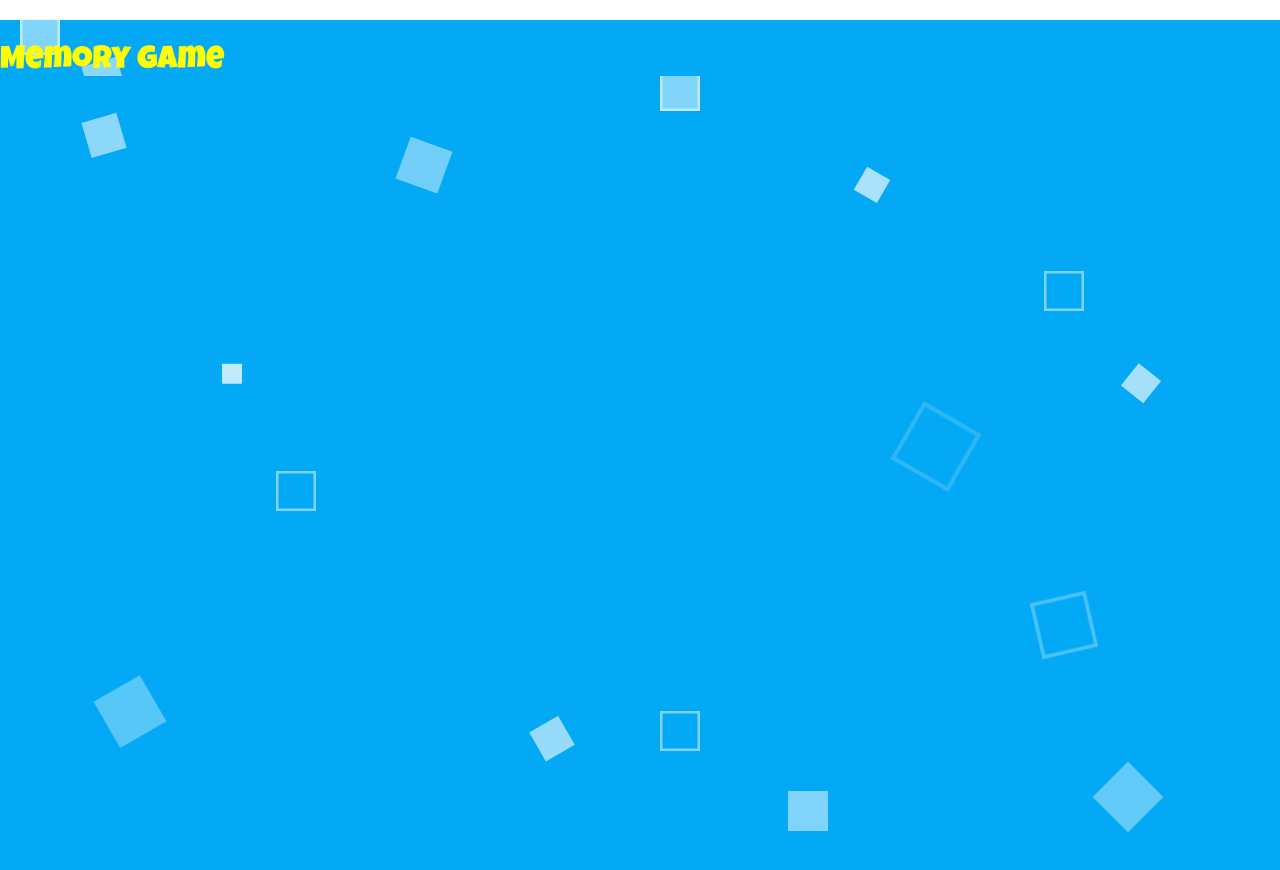
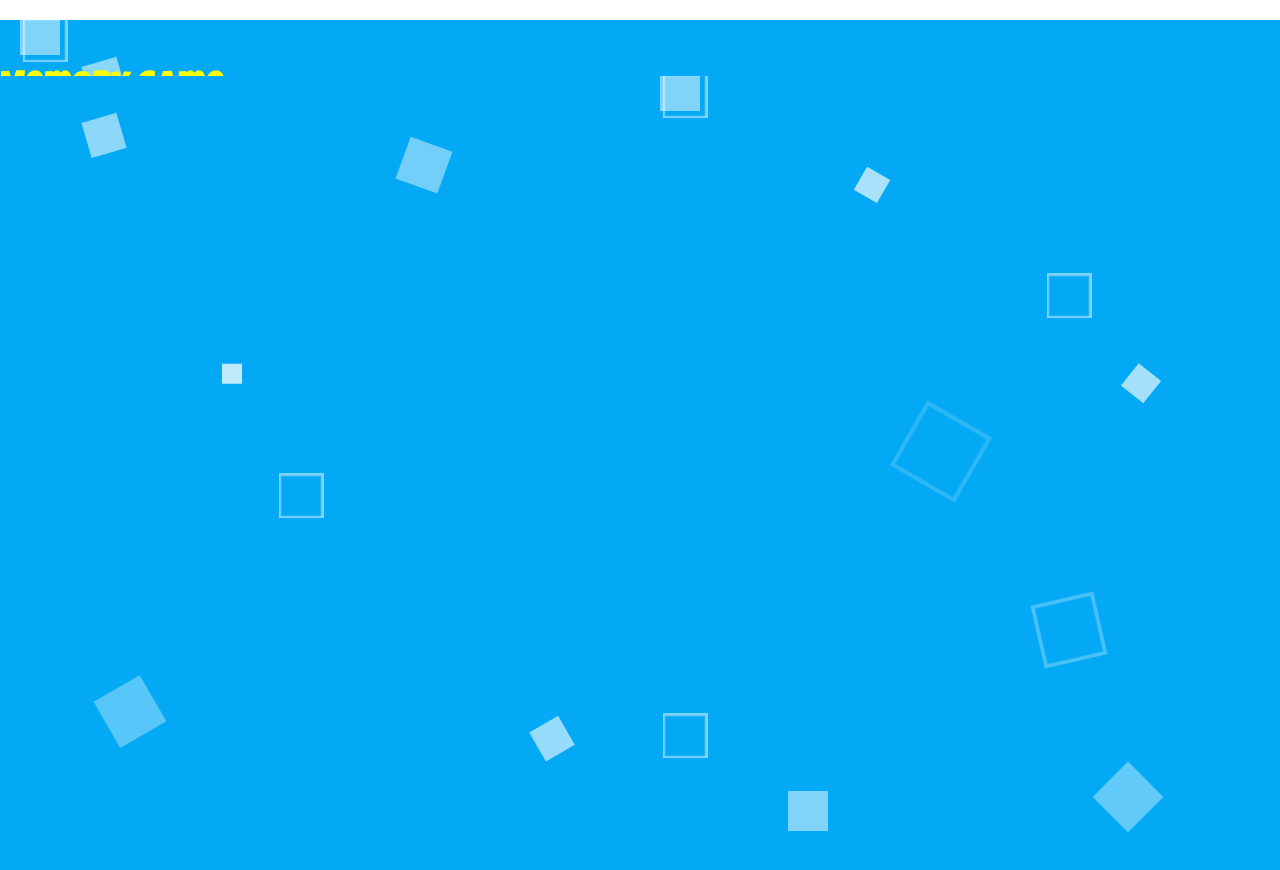
Before and after one commit to ChrisEssery/group-project, an Angular app: page /leaderboard in a window 1280 px wide. Shown: the top 870 px of the page. Built offline with nearby package versions, Linux system fonts and the light colour scheme.

Commit message:
:wrench: changing style

```diff
--- a/src/app/memory-components/cards/cards.component.html
+++ b/src/app/memory-components/cards/cards.component.html
@@ -15,7 +15,6 @@
     </div>
 
     <div class="cards__face cards__face--back">
-      <span *ngIf="gameService.isCheatActivated">{{ card.id }}</span>
     </div>
   </div>
 </div>
--- a/src/app/memory-components/heading/heading.component.css
+++ b/src/app/memory-components/heading/heading.component.css
@@ -2,6 +2,6 @@
   position: absolute;
 	 font-weight: normal;
 	 color: #FFFF00;
-	 margin: 25px 0;
+	 margin: 50px 0;
 	 text-align: center;
 }
--- a/src/app/memory-components/memory-game/memory-game.component.css
+++ b/src/app/memory-components/memory-game/memory-game.component.css
@@ -15,7 +15,7 @@
  .memory-game__info {
   position: absolute;
 	 display: flex;
-	 align-items: center;
+	 align-items: space-evenly;
 	 justify-content: space-evenly;
 	 padding: 10px;
 	 color: #FFFF00;
--- a/src/app/route/gameplay/gameplay.component.ts
+++ b/src/app/route/gameplay/gameplay.component.ts
@@ -1,7 +1,6 @@
 import { Component, OnInit } from '@angular/core';
 import { GameService } from "src/app/service/game.service";
 /*import { Router } from "@angular/router"; */
-
 
 @Component({
   selector: 'app-gameplay',
--- a/src/styles.css
+++ b/src/styles.css
@@ -1,10 +1,8 @@
 /* Global Styles */
+@import url('https://fonts.googleapis.com/css2?family=Luckiest+Guy&display=swap');
 
-* {
-	 margin: 0;
-	 padding: 0;
-	 text-decoration: none;
-	 outline: none;
+body{
+	 margin: 0%;
+	 padding: 0%;
 	 font-family: "Luckiest Guy", cursive;
-	 box-sizing: border-box;
 }
```
Also changed, not shown: src/app/memory-components/memory-game/memory-game.component.html (line endings or trailing spaces).
